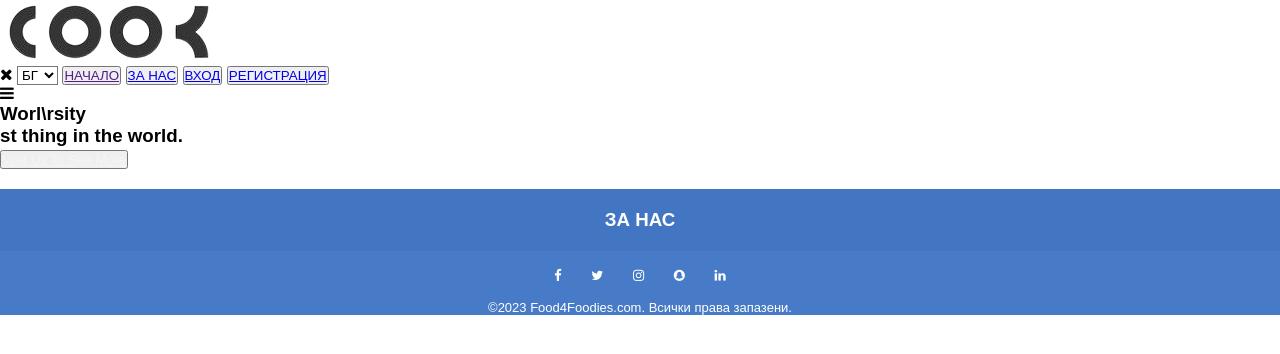
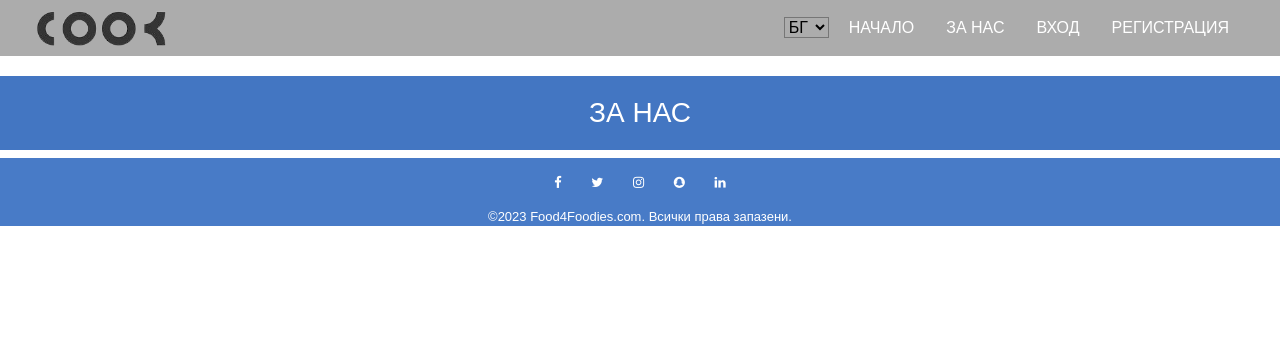
Before and after one commit to thedco5/Kursova_Rabota, a PHP site: page / in a window 1280 px wide. Shown: the top 354 px of the page. Run offline with PHP 8.4, Linux system fonts and the light colour scheme.

Commit message:
Add files via upload

```diff
--- a/index.php
+++ b/index.php
@@ -11,18 +11,26 @@
 		<link rel="shortcut icon" href="img/favicon.png" type="image/x-icon">
 		<link href="https://fonts.googleapis.com/css2?family=Poppins:wght@100;200;300;400;600;700&display=swap" rel="stylesheet">
 		<link rel="stylesheet" href="https://stackpath.bootstrapcdn.com/font-awesome/4.7.0/css/font-awesome.min.css">
+		<link rel="stylesheet" href="https://cdn.jsdelivr.net/npm/bootstrap@4.3.1/dist/css/bootstrap.min.css" integrity="sha384-ggOyR0iXCbMQv3Xipma34MD+dH/1fQ784/j6cY/iJTQUOhcWr7x9JvoRxT2MZw1T" crossorigin="anonymous">
+	<script src="https://code.jquery.com/jquery-3.3.1.slim.min.js" integrity="sha384-q8i/X+965DzO0rT7abK41JStQIAqVgRVzpbzo5smXKp4YfRvH+8abtTE1Pi6jizo" crossorigin="anonymous"></script>
+
 		<title>Food4Foodies</title>
 	</head>
 	<body>
 		<!-- NAVIGATION BAR -->
 		<div class="content">
 			<header>
-				<aside>
-					<nav>
-						<a href="index.php"> <img src="img/logo.png" alt="logo"> </a>
-						<div class="nav-links" id="navLinks">
-							<i class="fa fa-times" onclick="hideMenu()"></i>
-							<select class="language" onchange="location=this.value;">
+					<nav class="navbar navbar-expand-sm navbar-light">
+					<div class="container-fluid ">
+						<a href="index.php"> <img class="logo-img" src="img/logo.png" alt="logo"> </a>
+						<button class="navbar-toggler" type="button" data-toggle="collapse" data-target="#navbarSupportedContent" aria-controls="navbarSupportedContent" aria-expanded="false" aria-label="Toggle navigation">
+						<span class="navbar-toggler-icon"></span>
+					</button>
+
+					<div class="collapse navbar-collapse justify-content-end" id="navbarSupportedContent">
+						<div class="dropdown">
+
+							<select class="language mr-2" onchange="location=this.value;">
 								<option> <?php echo $dict["lang_abbr"]; ?> </option>
 								<option value="index.php?lang=<?php
 									echo $dict["lang_abbr"] == "БГ" ? "en" : "bg";
@@ -30,29 +38,24 @@
 									<?php echo $dict["lang_abbr"] == "БГ" ? "EN" : "БГ"; ?>
 								</option>
 							</select>
-							<button class ="navbar_btn"> <a href=""> <?php echo $dict["start"]; ?> </a>  </button>
-							<button class ="navbar_btn"> <a href="#about_us"> <?php echo $dict["about us"]; ?> </a>  </button>
-							<button class ="navbar_btn"> <a href= <?php
+						</div>
+							<button class= "btn btn-outline mr-2"> <a class=" text-white text-decoration-none" href=""> <?php echo $dict["start"]; ?> </a>  </button>
+							<button class = "btn btn-outline mr-2"> <a class="text-white text-decoration-none" href="#about_us"> <?php echo $dict["about us"]; ?> </a>  </button>
+							<button class = "btn btn-outline mr-2"> <a class="text-white text-decoration-none" href= <?php
 								echo "'view/";
 								if(Utils::current_user())
 									 echo "profile.php'>" . Utils::current_user();
 								else echo "login.php'>" . $dict["log in"];
 							?> </a> </button>
-							<button class ="navbar_btn"> <a href= <?php
+							<button class = "btn btn-outline mr-2"> <a class="text-white text-decoration-none" href= <?php
 								echo "'view/";
 								if(isset($_SESSION["usr"]))
 									 echo "forms/signout.php'>" . $dict["log out"];
 								else echo "forms/register.php'>" . $dict["sign up"];
 							?> </a> </button>
 						</div>
-						<i class="fa fa-bars" onclick="showMenu()"></i>
+					</div>
 					</nav>
-				</aside>
-					<div class="text-box">
-					<h3>Worl\rsity</h>
-					<p>st thing in the world.</p>
-					<button class= "button_about_recipe">  <a href="" class="link_color">Visit us to see more</a> </button>
-					</div>
 			</header>
 
 			<main>
```
